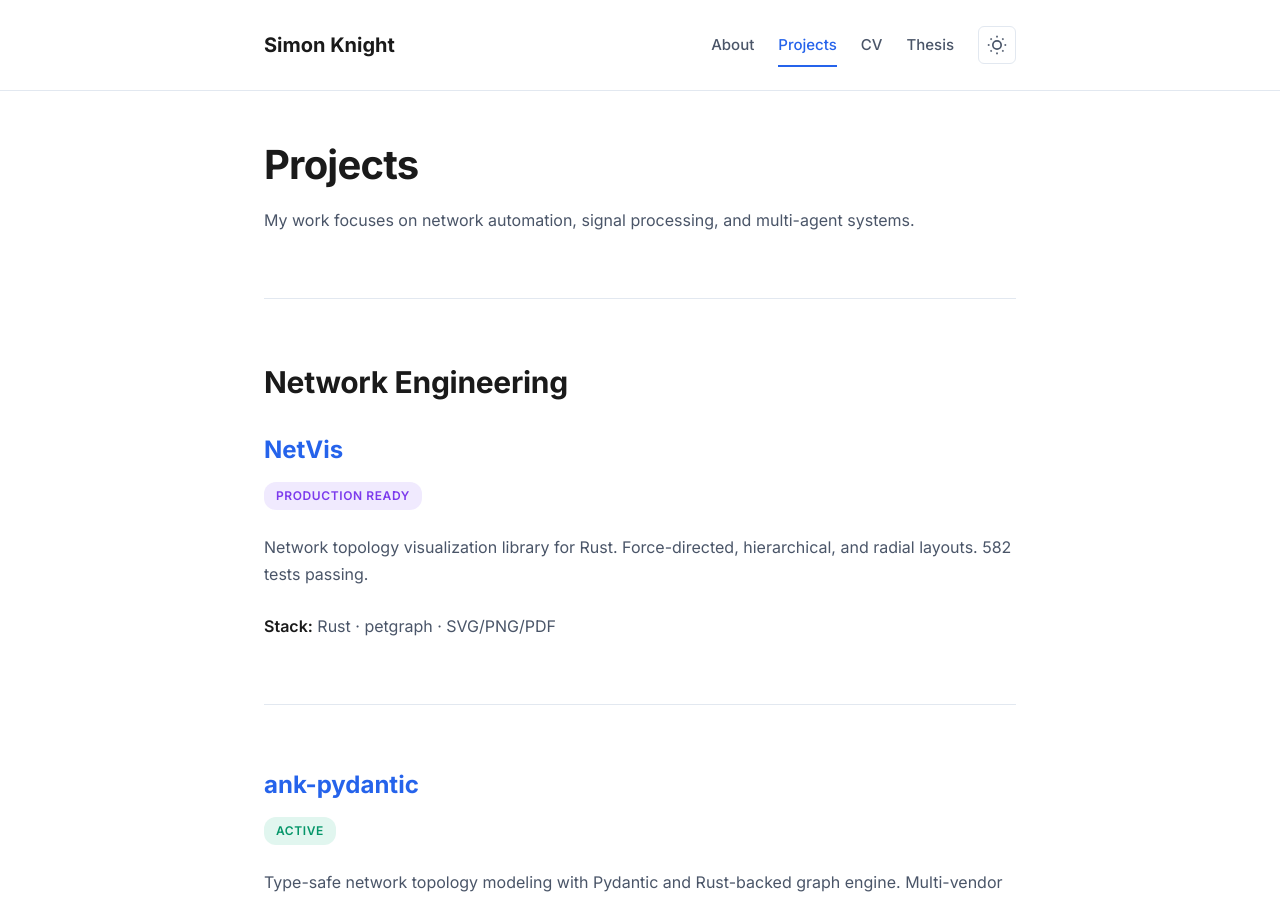
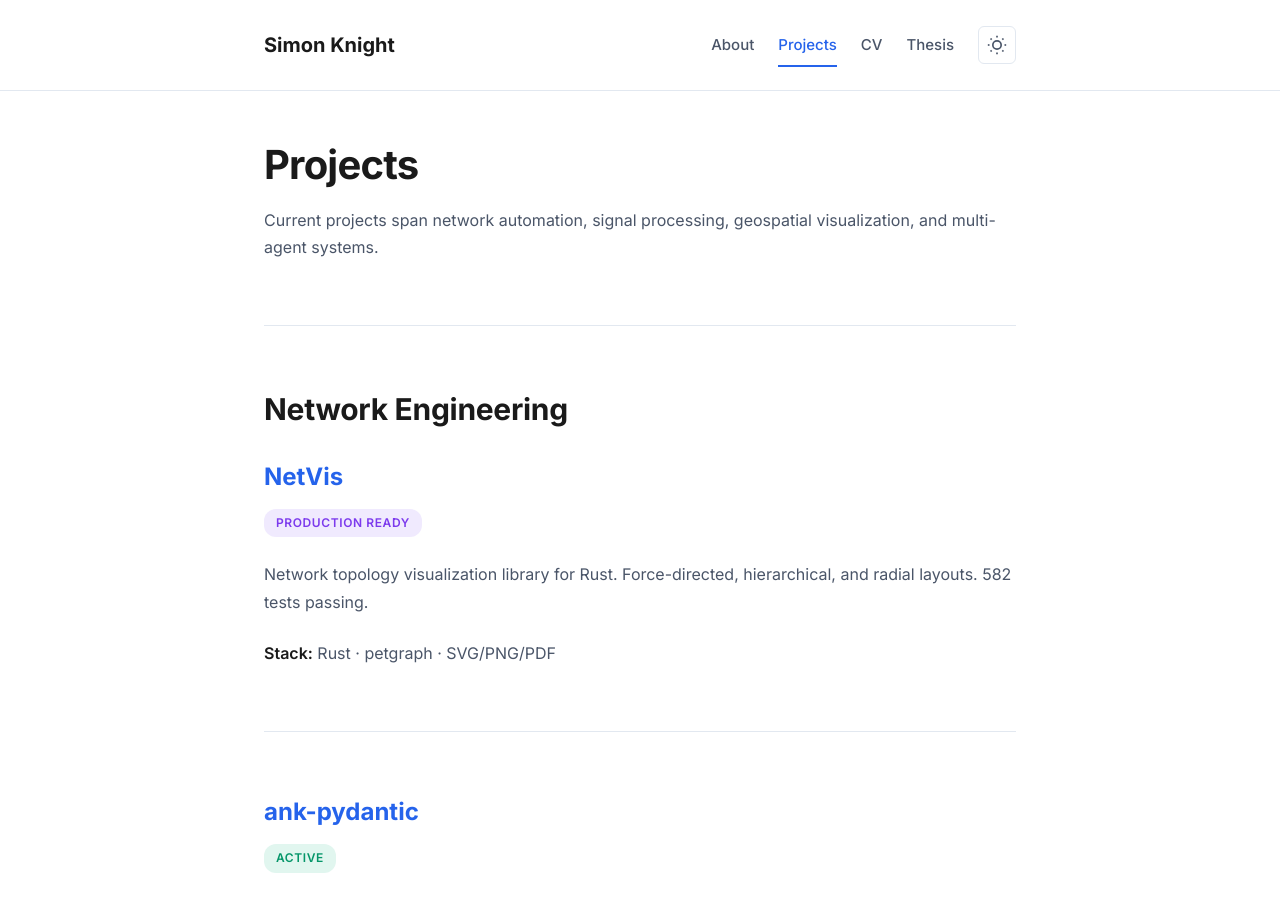
Before and after one commit to sk2/sk2.github.com, a Jekyll site: the page built from projects.md, in a window 1280 px wide and 900 px high. Built offline with Jekyll 4.4.1, drawn with Linux system fonts in a browser that asks for light colours; our own code applies the rules of GitHub Pages for plain Markdown files.

Commit message:
docs: update projects intro to focus on projects not personal work
Change from 'My work focuses on...' to 'Current projects span...'
for more neutral, project-focused tone.

Co-Authored-By: Claude Sonnet 4.5 <noreply@anthropic.com>

```diff
--- a/projects.md
+++ b/projects.md
@@ -4,7 +4,7 @@ layout: default
 
 # Projects
 
-My work focuses on network automation, signal processing, and multi-agent systems.
+Current projects span network automation, signal processing, geospatial visualization, and multi-agent systems.
 
 ---
 
```
